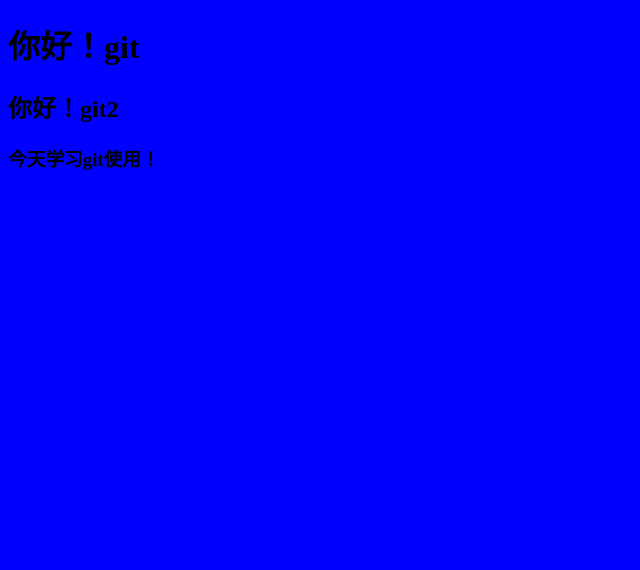
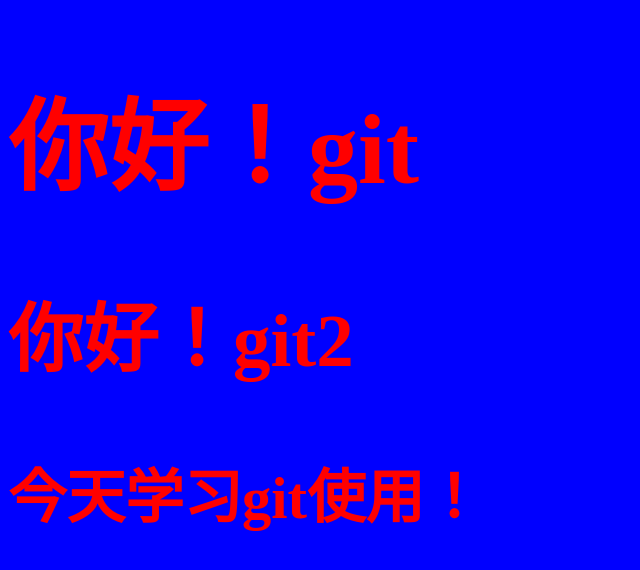
Before and after one commit to blackcheray/git-demo, a plain HTML site: page index.html in a window 1280 px wide. Shown: the whole page, without its empty margins (0-640 px from the left). Drawn offline with Linux system fonts and the light colour scheme.

Commit message:
增加字体样式

```diff
--- a/index.css
+++ b/index.css
@@ -1,5 +1,7 @@
 body{
     width: 100%;
     height: 100%;
-    background-color:blue
+    background-color:blue;
+    font-size: 50px;
+    color: red;
 }
```
